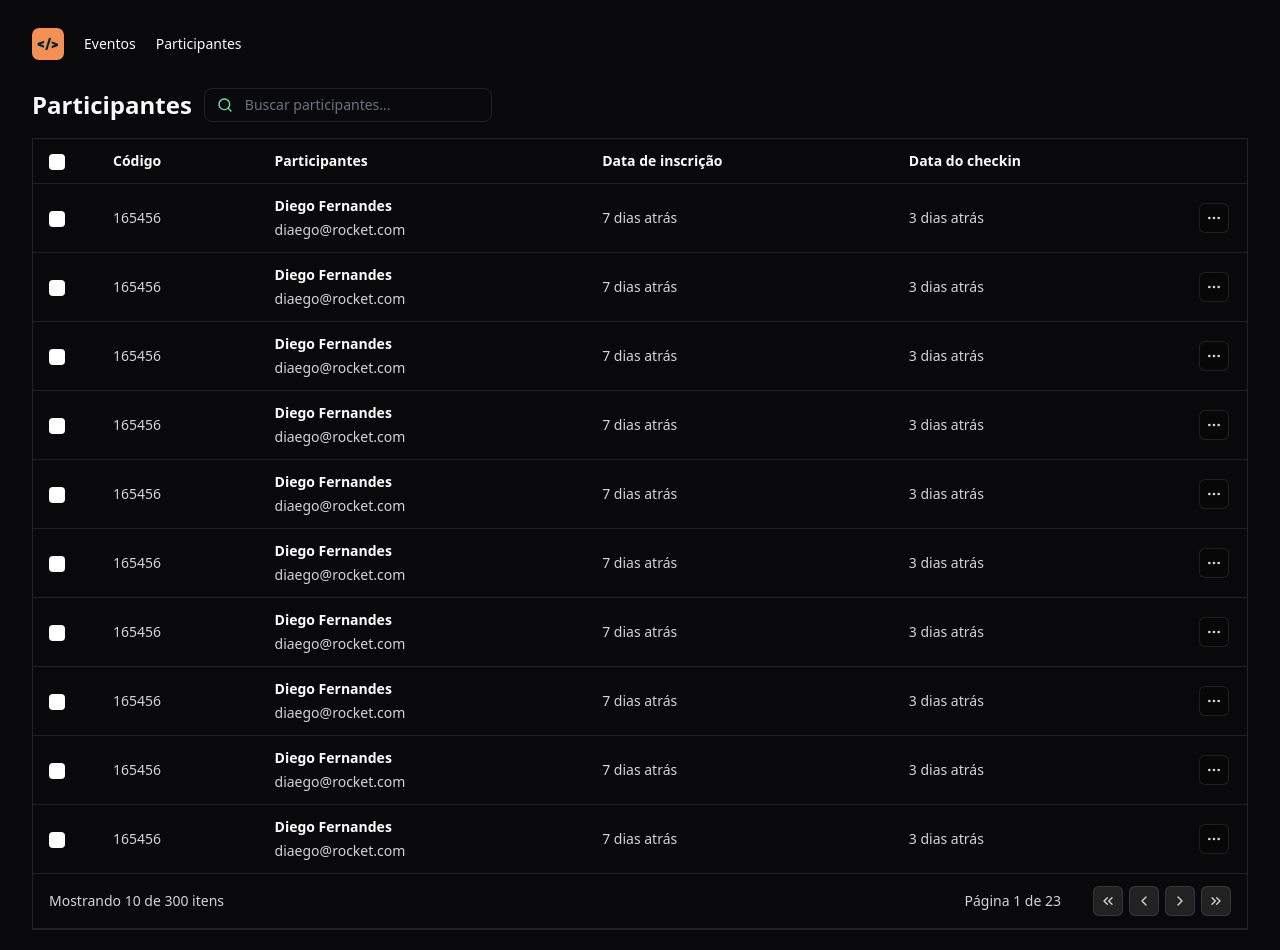
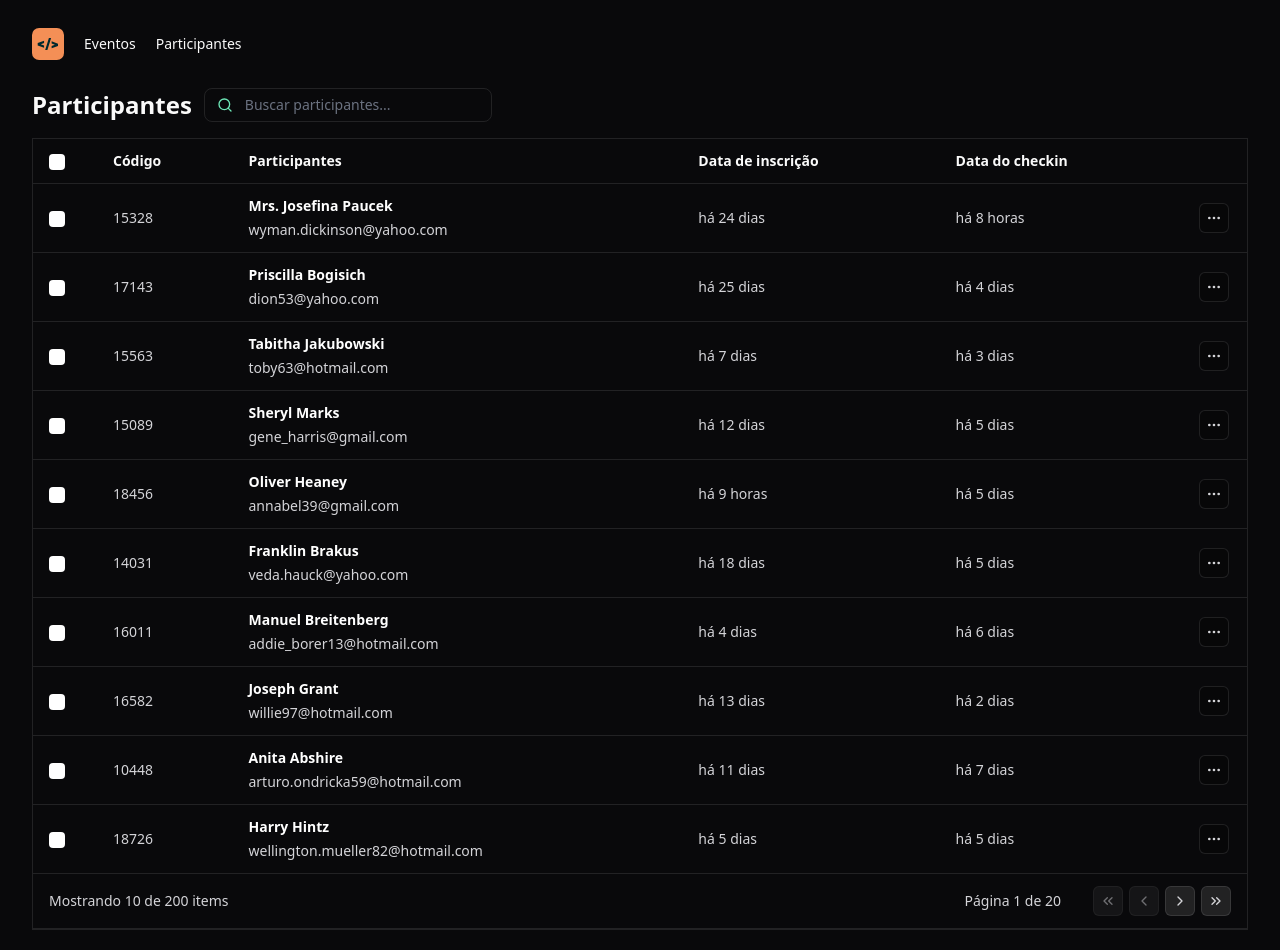
Before and after one commit to illyanaAvelar/NLW-15Unite, a React (Vite) app in the folder pass-in-web/: page / in a window 1280 px wide. Built offline with nearby package versions, Linux system fonts and the light colour scheme.

Commit message:
states and logic

```diff
--- a/package.json
+++ /dev/null
@@ -1,5 +0,0 @@
-{
-  "dependencies": {
-    "tailwind-merge": "^2.3.0"
-  }
-}
--- a/pass-in-web/src/components/attendee-list.tsx
+++ b/pass-in-web/src/components/attendee-list.tsx
@@ -6,13 +6,46 @@
   ChevronRight,
   ChevronsRight,
 } from "lucide-react";
+import "dayjs/locale/pt-br";
+import dayjs from "dayjs";
+import relativeTime from "dayjs/plugin/relativeTime";
 import { IconButton } from "./icon-button";
 import { Table } from "./table/table";
 import { TableHeader } from "./table/table-header";
 import { TableCell } from "./table/table-cell";
 import { TableRow } from "./table/table-row";
+import { ChangeEvent, useState } from "react";
+import { attendees } from "../data/attendees";
+
+dayjs.extend(relativeTime);
+dayjs.locale("pt-br");
 
 export function AttendeeList() {
+  const [search, setSearch] = useState("");
+  const [page, setPage] = useState(1);
+
+  const totalPages = Math.ceil(attendees.length / 10);
+
+  function onSearchInputChanged(event: ChangeEvent<HTMLInputElement>) {
+    setSearch(event.target.value);
+  }
+
+  function goToNextPage() {
+    setPage(page + 1);
+  }
+
+  function goToPreviousPage() {
+    setPage(page - 1);
+  }
+
+  function goToLastPage() {
+    setPage(totalPages);
+  }
+
+  function goToFirstPage() {
+    setPage(1);
+  }
+
   return (
     <div className="flex flex-col gap-4">
       <div className="flex gap-3 items-center flex-column">
@@ -20,6 +53,7 @@
         <div className="px-3 w-72 py-1.5 border border-white/10 bg-transparent rounded-lg flex items-center gap-3">
           <Search className="size-4 text-emerald-300" />
           <input
+            onChange={onSearchInputChanged}
             className="bg-transparent flex-1 outline-none h-auto border-0 p-0 text-sm"
             placeholder="Buscar participantes..."
           />
@@ -42,26 +76,26 @@
           </tr>
         </thead>
         <tbody>
-          {Array.from({ length: 10 }).map((_, index) => {
+          {attendees.slice((page - 1) * 10, page * 10).map((attendee) => {
             return (
-              <TableRow key={index}>
+              <TableRow key={attendee.id}>
                 <TableCell>
                   <input
                     className="size-4 bg-black-20 rounded border border-white/10"
                     type="checkbox"
                   />
                 </TableCell>
-                <TableCell>165456</TableCell>
+                <TableCell>{attendee.id}</TableCell>
                 <TableCell>
                   <div className="flex flex-col gap-1">
                     <span className="font-semibold text-white">
-                      Diego Fernandes
+                      {attendee.name}
                     </span>
-                    <span>diaego@rocket.com</span>
+                    <span>{attendee.email}</span>
                   </div>
                 </TableCell>
-                <TableCell>7 dias atrás</TableCell>
-                <TableCell>3 dias atrás</TableCell>
+                <TableCell>{dayjs().to(attendee.createdAt)}</TableCell>
+                <TableCell>{dayjs().to(attendee.checkedInAt)}</TableCell>
                 <TableCell>
                   <IconButton transparent>
                     <MoreHorizontal className="size-4" />
@@ -73,21 +107,31 @@
         </tbody>
         <tfoot>
           <TableRow>
-            <TableCell colSpan={3}>Mostrando 10 de 300 itens</TableCell>
+            <TableCell colSpan={3}>
+              Mostrando 10 de {attendees.length} items
+            </TableCell>
             <TableCell colSpan={3} className="text-right">
               <div className="inline-flex items-center gap-8">
-                <span>Página 1 de 23</span>
+                <span>
+                  Página {page} de {totalPages}
+                </span>
                 <div className="flex gap-1.5">
-                  <IconButton>
+                  <IconButton onClick={goToFirstPage} disabled={page === 1}>
                     <ChevronsLeft className="size-4" />
                   </IconButton>
-                  <IconButton>
+                  <IconButton onClick={goToPreviousPage} disabled={page === 1}>
                     <ChevronLeft className="size-4" />
                   </IconButton>
-                  <IconButton>
+                  <IconButton
+                    onClick={goToNextPage}
+                    disabled={page === totalPages}
+                  >
                     <ChevronRight className="size-4" />
                   </IconButton>
-                  <IconButton>
+                  <IconButton
+                    onClick={goToLastPage}
+                    disabled={page === totalPages}
+                  >
                     <ChevronsRight className="size-4" />
                   </IconButton>
                 </div>
--- a/pass-in-web/src/components/icon-button.tsx
+++ b/pass-in-web/src/components/icon-button.tsx
@@ -1,4 +1,5 @@
 import { ComponentProps } from "react";
+import { twMerge } from "tailwind-merge";
 
 interface IconButtonProps extends ComponentProps<"button"> {
   transparent?: boolean;
@@ -8,11 +9,11 @@
   return (
     <button
       {...props}
-      className={
-        transparent
-          ? "bg-black/20 border border-white/10 rounded-md  p-1.5"
-          : "bg-white/10 border border-white/10 rounded-md  p-1.5"
-      }
+      className={twMerge(
+        "border border-white/10 rounded-md  p-1.5",
+        transparent ? "bg-black/20" : "bg-white/10",
+        props.disabled ? "opacity-50" : null
+      )}
     />
   );
 }
--- /dev/null
+++ b/pass-in-web/src/data/attendees.ts
@@ -0,0 +1,11 @@
+import { faker } from "@faker-js/faker";
+
+export const attendees = Array.from({ length: 200 }).map(() => {
+  return {
+    id: faker.number.int({ min: 10000, max: 20000 }),
+    name: faker.person.fullName(),
+    email: faker.internet.email().toLocaleLowerCase(),
+    createdAt: faker.date.recent({ days: 30 }),
+    checkedInAt: faker.date.recent({ days: 7 }),
+  };
+});
```
Also changed, not shown: 1 other file (tests, documents, lock files or other folders).
